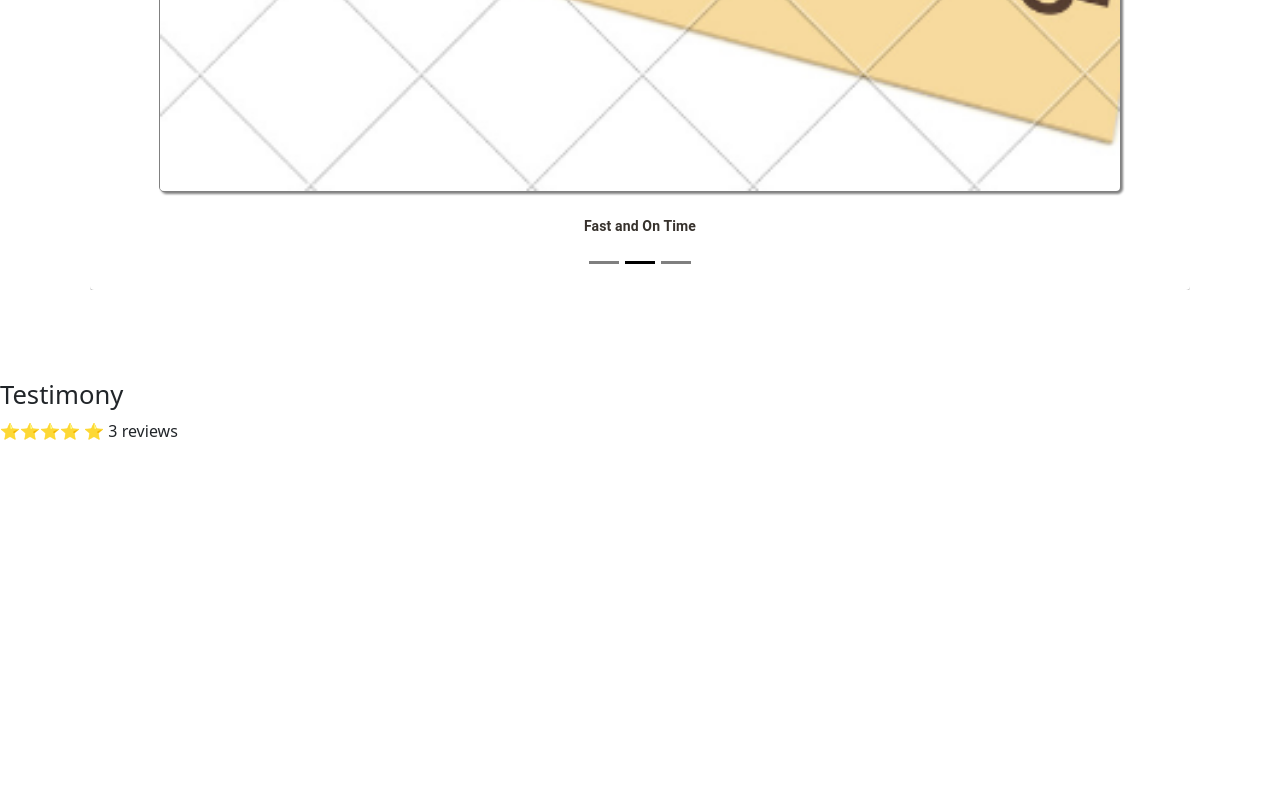
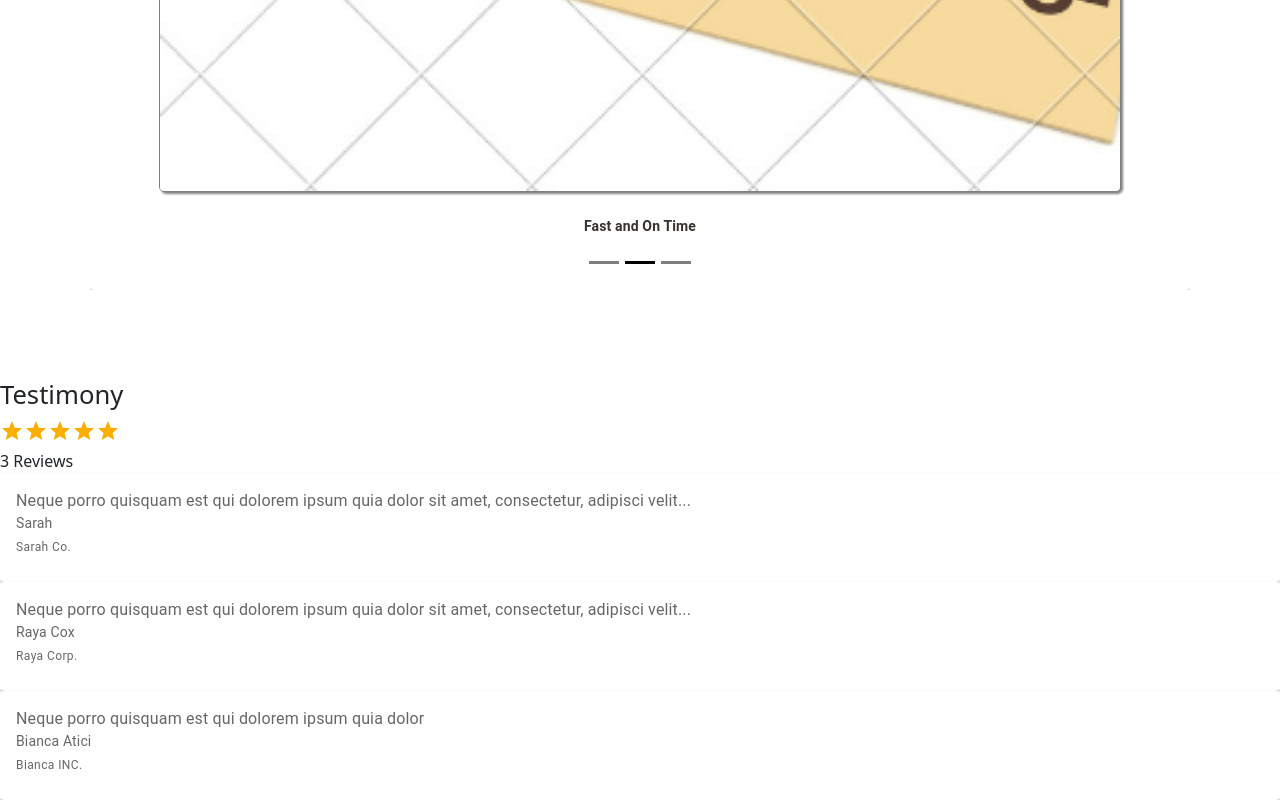
Before and after one commit to saki1994/translation-profile, a React (Create React App) app: page / in a window 1280 px wide. Shown: the part 2499-3299 px from the top of the page. Before the commit the page ends 2958 px from the top, so only its background shows below. Built offline with nearby package versions, Linux system fonts and the light colour scheme.

Commit message:
creating component for eact testimony

```diff
--- a/src/components/Testimonies.js
+++ b/src/components/Testimonies.js
@@ -1,13 +1,34 @@
 import React from "react";
 import reviews from "../review-data";
+import Rating from "@mui/material/Rating";
+import Box from "@mui/material/Box";
+import Testimony from "./testimony/Testimony";
 
-const Testimony = () => {
+const Testimonies = () => {
   return (
     <div>
       <h3>Testimony</h3>
-      <p>⭐⭐⭐⭐ ⭐ 3 reviews</p>
+      <Box>
+        <Rating
+          className="review-stars"
+          defaultValue={5}
+          max={5}
+          readOnly={true}
+        />
+        <Box className="review-num">3 Reviews</Box>
+      </Box>
+      {reviews.english.map((review, index) => {
+        return (
+          <Testimony
+            key={index}
+            review={review.review}
+            name={review.name}
+            company={review.company}
+          />
+        );
+      })}
     </div>
   );
 };
 
-export default Testimony;
+export default Testimonies;
--- a/src/components/testimony/testimony.js
+++ b/src/components/testimony/testimony.js
@@ -0,0 +1,24 @@
+import React from "react";
+import Card from "@mui/material/Card";
+import CardContent from "@mui/material/CardContent";
+import Typography from "@mui/material/Typography";
+
+const Testimony = ({ review, name, company }) => {
+  return (
+    <Card>
+      <CardContent>
+        <Typography variant="body1" color="text.secondary">
+          {review}
+        </Typography>
+        <Typography variant="body2" color="text.secondary">
+          {name}
+        </Typography>
+        <Typography variant="caption" color="text.secondary">
+          {company}
+        </Typography>
+      </CardContent>
+    </Card>
+  );
+};
+
+export default Testimony;
--- a/src/review-data.js
+++ b/src/review-data.js
@@ -10,13 +10,14 @@
     {
       review:
         "Neque porro quisquam est qui dolorem ipsum quia dolor sit amet, consectetur, adipisci velit...",
-      name: "Raya",
-      company: "Raya Co.",
+      name: "Raya Cox",
+      company: "Raya Corp.",
       star: "5"
     },
     {
-      review: "Neque Bianca",
-      company: "Bianca inc.",
+      review: "Neque porro quisquam est qui dolorem ipsum quia dolor ",
+      name: "Bianca Atici",
+      company: "Bianca INC.",
       star: "5"
     }
   ]
```
Also changed, not shown: 1 other file (tests, documents, lock files or other folders).
